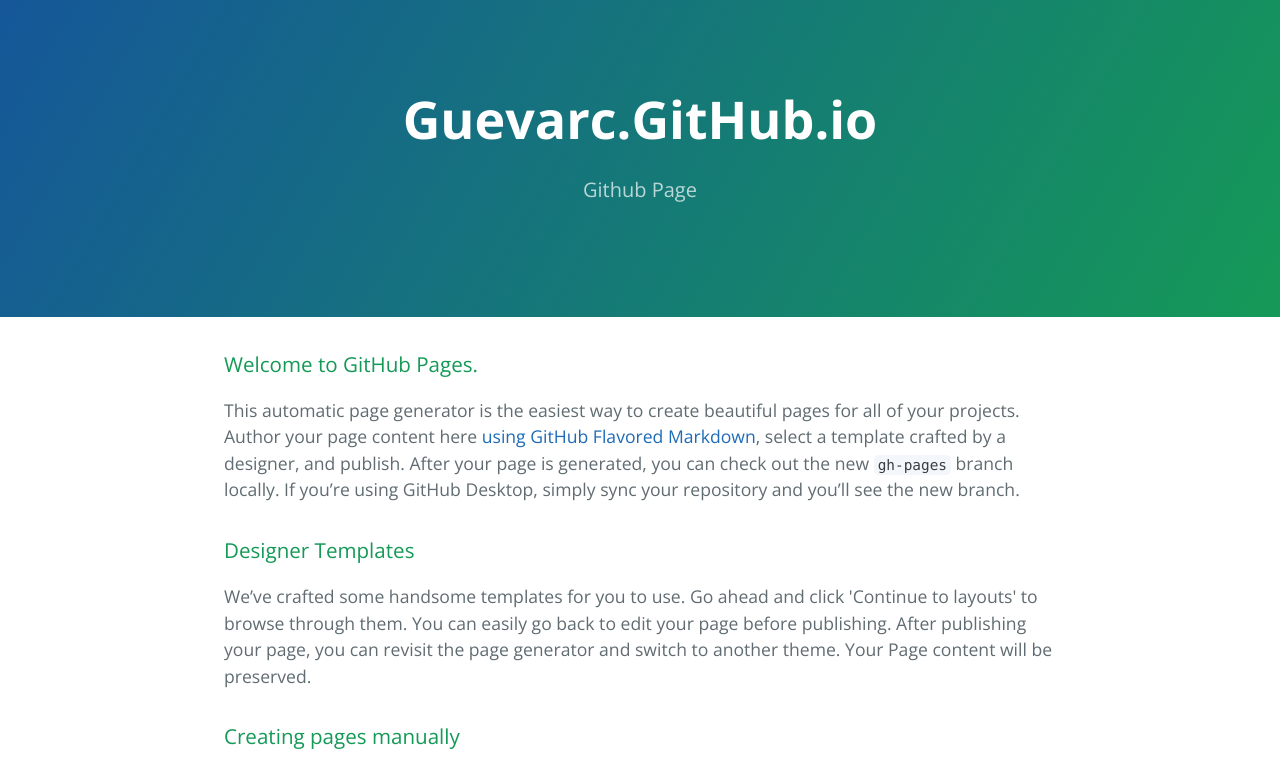
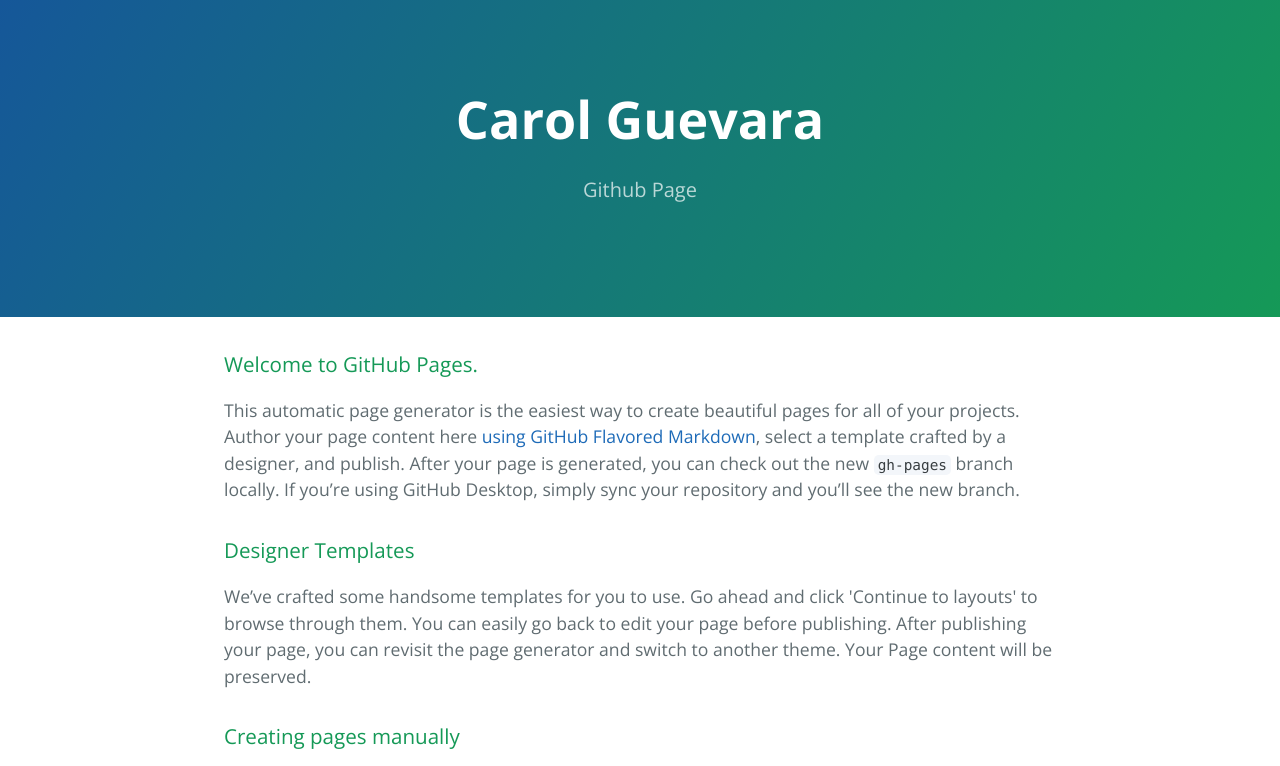
Before and after one commit to guevarc/guevarc.github.io, a plain HTML site: page index.html in a window 1280 px wide. Shown: the top 766 px of the page. Drawn offline with nearby package versions, Linux system fonts and the light colour scheme.

Commit message:
Change Header Name
change header name

```diff
--- a/index.html
+++ b/index.html
@@ -11,7 +11,7 @@
   </head>
   <body>
     <section class="page-header">
-      <h1 class="project-name">Guevarc.GitHub.io</h1>
+      <h1 class="project-name">Carol Guevara</h1>
       <h2 class="project-tagline">Github Page</h2>
     </section>
 
```
